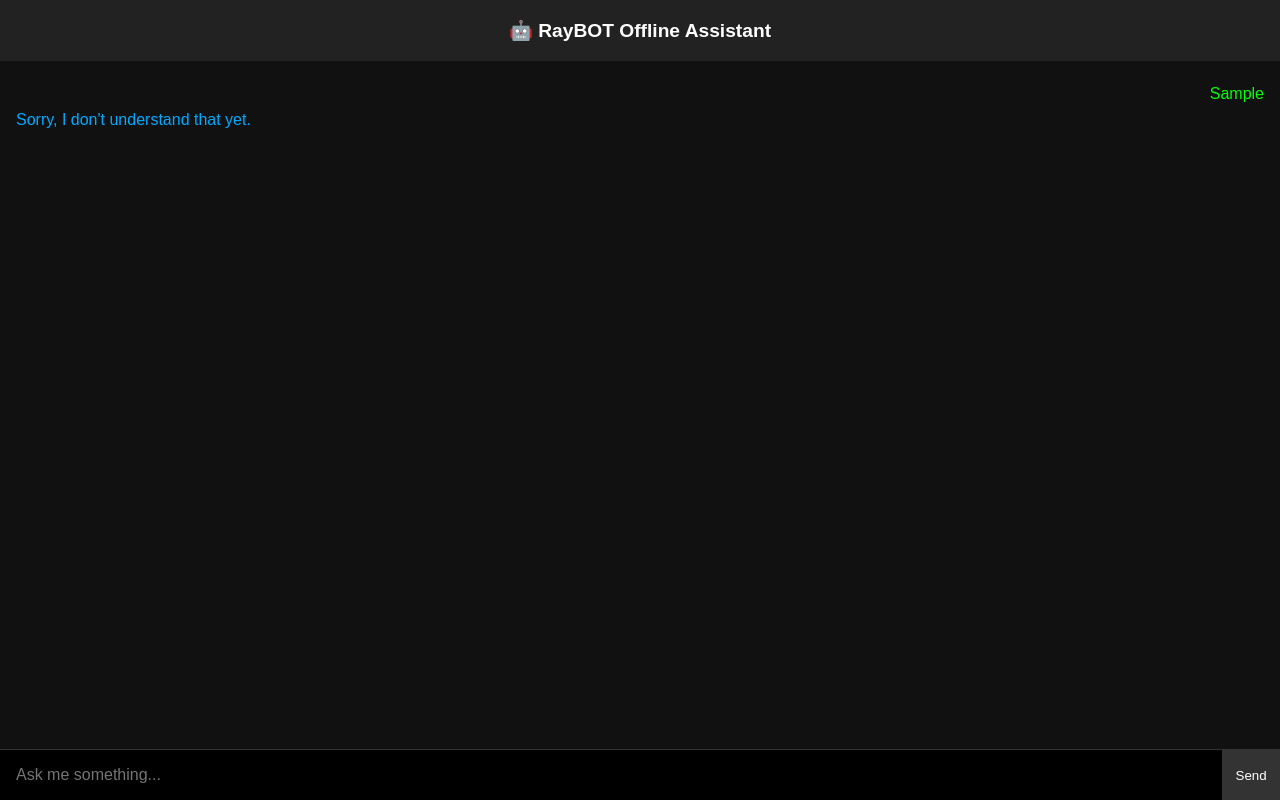
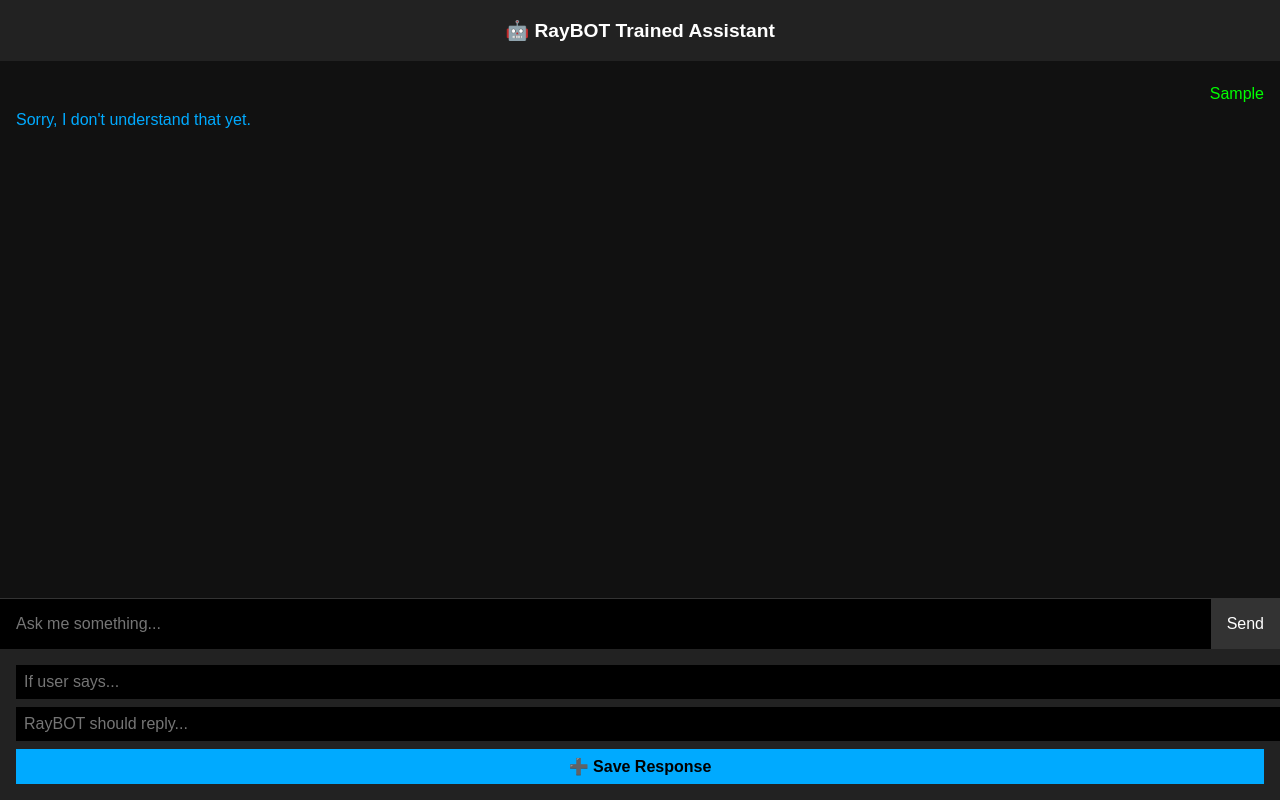
Before and after one commit to crh2507/bot1, a plain HTML site: page index.html in a window 1280 px wide. Both pictures are taken after typing "Sample" into the empty fields and a click on the button "Send". Drawn offline with Linux system fonts and the light colour scheme.

Commit message:
Update index.html

```diff
--- a/index.html
+++ b/index.html
@@ -4,7 +4,7 @@
  <meta charset="UTF-8" />
  <meta name="viewport" content="width=device-width, initial-scale=1.0"/>
  <meta name="theme-color" content="#000000"/>
- <title>RayBOT Offline Assistant</title>
+ <title>RayBOT Trained Assistant</title>
  <link rel="manifest" href="manifest.json" />
  <style>
    body { margin: 0; font-family: sans-serif; background: #111; color: #fff; display: flex; flex-direction: column; height: 100vh; }
@@ -14,24 +14,37 @@
    .user { text-align: right; color: #0f0; }
    .bot { text-align: left; color: #0af; }
    form { display: flex; border-top: 1px solid #333; }
-   input { flex: 1; padding: 1em; border: none; font-size: 1em; background: #000; color: #fff; }
+   input, button { font-size: 1em; }
+   input { flex: 1; padding: 1em; border: none; background: #000; color: #fff; }
    button { background: #333; color: #fff; padding: 1em; border: none; }
+   #trainer { background: #222; padding: 1em; display: flex; flex-direction: column; gap: .5em; }
+   #trainer input { width: 100%; padding: 0.5em; }
+   #trainer button { background: #0af; border: none; padding: 0.5em; color: #000; font-weight: bold; }
  </style>
 </head>
 <body>
- <header>🤖 RayBOT Offline Assistant</header>
+ <header>🤖 RayBOT Trained Assistant</header>
  <div id="chat"></div>
  <form id="form">
    <input id="input" autocomplete="off" placeholder="Ask me something..." />
    <button type="submit">Send</button>
  </form>
 
+ <div id="trainer">
+   <input id="trainQ" placeholder="If user says..." />
+   <input id="trainA" placeholder="RayBOT should reply..." />
+   <button onclick="train()">➕ Save Response</button>
+ </div>
+
  <script>
    const input = document.getElementById('input');
    const chat = document.getElementById('chat');
    const form = document.getElementById('form');
+   const trainQ = document.getElementById('trainQ');
+   const trainA = document.getElementById('trainA');
 
    let history = JSON.parse(localStorage.getItem('chat') || '[]');
+   let memory = JSON.parse(localStorage.getItem('memory') || '{}');
 
    function addMessage(text, sender) {
      const div = document.createElement('div');
@@ -42,17 +55,35 @@
    }
 
    function respond(msg) {
-     msg = msg.toLowerCase();
-     if (msg.includes('hello') || msg.includes('hi')) return "Hi there! How can I help you?";
-     if (msg.includes('time')) return `Current time is ${new Date().toLocaleTimeString()}.`;
-     if (msg.includes('date')) return `Today's date is ${new Date().toLocaleDateString()}.`;
-     if (msg.includes('who are you')) return "I'm RayBOT, your offline assistant.";
-     if (msg.includes('help')) return "Try asking about the date, time, or say hello!";
+     const lower = msg.toLowerCase();
+     for (let q in memory) {
+       if (lower.includes(q.toLowerCase())) return memory[q];
+     }
+
+     // Default responses
+     if (lower.includes('hello') || lower.includes('hi')) return "Hi there! How can I help you?";
+     if (lower.includes('time')) return `Current time is ${new Date().toLocaleTimeString()}.`;
+     if (lower.includes('date')) return `Today's date is ${new Date().toLocaleDateString()}.`;
+     if (lower.includes('who are you')) return "I'm RayBOT, your offline assistant.";
+     if (lower.includes('help')) return "You can teach me! Scroll down to add questions + replies.";
      return "Sorry, I don't understand that yet.";
    }
 
-   function saveHistory() {
+   function save() {
      localStorage.setItem('chat', JSON.stringify(history));
+     localStorage.setItem('memory', JSON.stringify(memory));
+   }
+
+   function train() {
+     const question = trainQ.value.trim().toLowerCase();
+     const answer = trainA.value.trim();
+     if (question && answer) {
+       memory[question] = answer;
+       trainQ.value = '';
+       trainA.value = '';
+       alert('✅ Saved! I will now respond to that.');
+       save();
+     }
    }
 
    history.forEach(([text, sender]) => addMessage(text, sender));
@@ -67,7 +98,7 @@
      const reply = respond(text);
      history.push([reply, 'bot']);
      setTimeout(() => addMessage(reply, 'bot'), 500);
-     saveHistory();
+     save();
    };
  </script>
 
```
